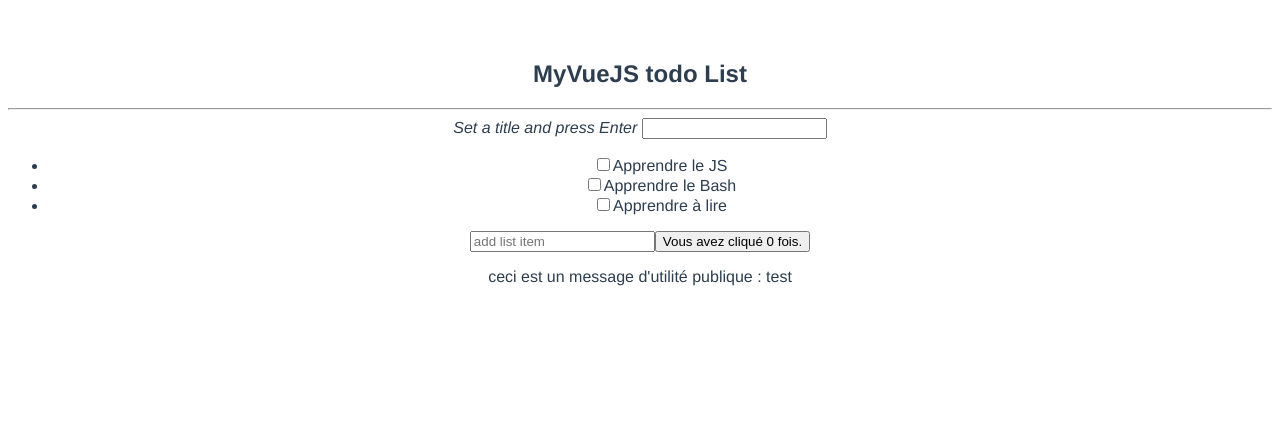
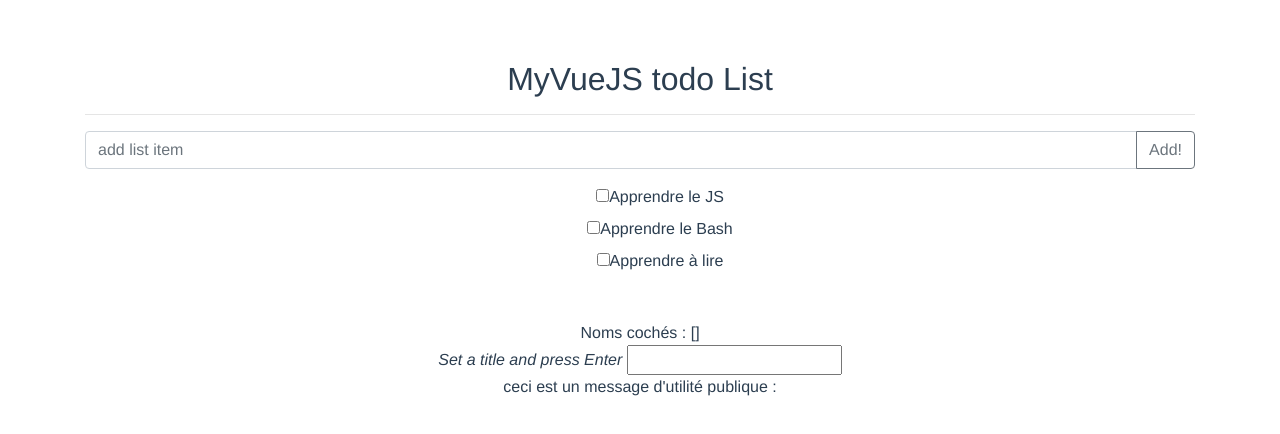
Before and after one commit to MorenoKevin/todolist-app, a Vue app: page / in a window 1280 px wide. Shown: the top 434 px of the page. Built offline with nearby package versions, Linux system fonts and the light colour scheme.

Commit message:
Ajout de Bootstrap et actualisation du visuel

```diff
--- a/package.json
+++ b/package.json
@@ -8,7 +8,10 @@
     "lint": "vue-cli-service lint"
   },
   "dependencies": {
+    "bootstrap": "^4.4.1",
     "core-js": "^3.4.3",
+    "jquery": "^3.4.1",
+    "popper.js": "^1.16.0",
     "vue": "^2.6.10"
   },
   "devDependencies": {
--- a/src/App.vue
+++ b/src/App.vue
@@ -5,12 +5,12 @@
                                     here you use the title coming from the data section of this component (App.vue) -->
       <div class="footer">
         <hr />
+                <AddItem @enter-btn="sum"></AddItem>
+                        <Item></Item>
         <!-- v-on directive that will process a custom event called onEnter (emitted by child component), if this event
         occurs, the parent will call the method changeTitle -->
         <list-title v-on:onEnter="changeTitle"></list-title> <!--use a specific tag which is your component name in kebab-case (list-title) -->
-        <Item></Item>
-        <AddItem @enter-btn="sum"></AddItem>
-        <p> ceci est un message d'utilité publique : {{ item }} </p>
+        <p> ceci est un message d'utilité publique :  </p>
       </div>
     </div>
   </div>
--- a/src/components/AddItem.vue
+++ b/src/components/AddItem.vue
@@ -1,7 +1,9 @@
 <template>
-<div>
-  <input id="listItem" v-model="item" v-on: @keyup.enter="Validate" placeholder="add list item"/>
-  <button @click="Validate" v-on:click="count++">Vous avez cliqué {{ count }} fois.</button>
+<div class="input-group mb-3">
+  <input type="text" class="form-control" id="listItem" v-model="item" placeholder="add list item"/>
+  <div class="input-group-append">
+    <button class="btn btn-outline-secondary" type="button" @click="Validate">Add!</button>
+  </div>
 </div>
 </template>
 
--- a/src/components/Item.vue
+++ b/src/components/Item.vue
@@ -1,19 +1,26 @@
 <template>
   <div>
     <ul>
-  <li><input type="checkbox" id=1 v-model="checkedNames">
-  <label for="jack">Apprendre le JS</label></li>
-  <li><input type="checkbox" id=2 v-model="checkedNames">
-  <label for="john">Apprendre le Bash</label></li>
-  <li><input type="checkbox" id=3 v-model="checkedNames">
-  <label for="mike">Apprendre à lire</label></li>
+  <input type="checkbox" id=1 value=1 v-model="checkedNames">
+  <label for=1>Apprendre le JS</label><br>
+  <input type="checkbox" id=2 value=2 v-model="checkedNames">
+  <label for=2>Apprendre le Bash</label><br>
+  <input type="checkbox" id=3 value=3 v-model="checkedNames">
+  <label for=3>Apprendre à lire</label>
   </ul>
+  <br>
+  <span>Noms cochés : {{ checkedNames }}</span>
   </div>
 </template>
 
 <script>
 export default {
-  name: "Item"
+  name: "Item",
+    data() {
+      return {
+      checkedNames: [],
+      }
+    }
 }
 </script>
 
--- a/src/main.js
+++ b/src/main.js
@@ -1,5 +1,7 @@
 import Vue from 'vue'
 import App from './App.vue'
+import 'bootstrap'
+import 'bootstrap/dist/css/bootstrap.min.css'
 
 Vue.config.productionTip = false
 
```
Also changed, not shown: 1 other file (tests, documents, lock files or other folders).
